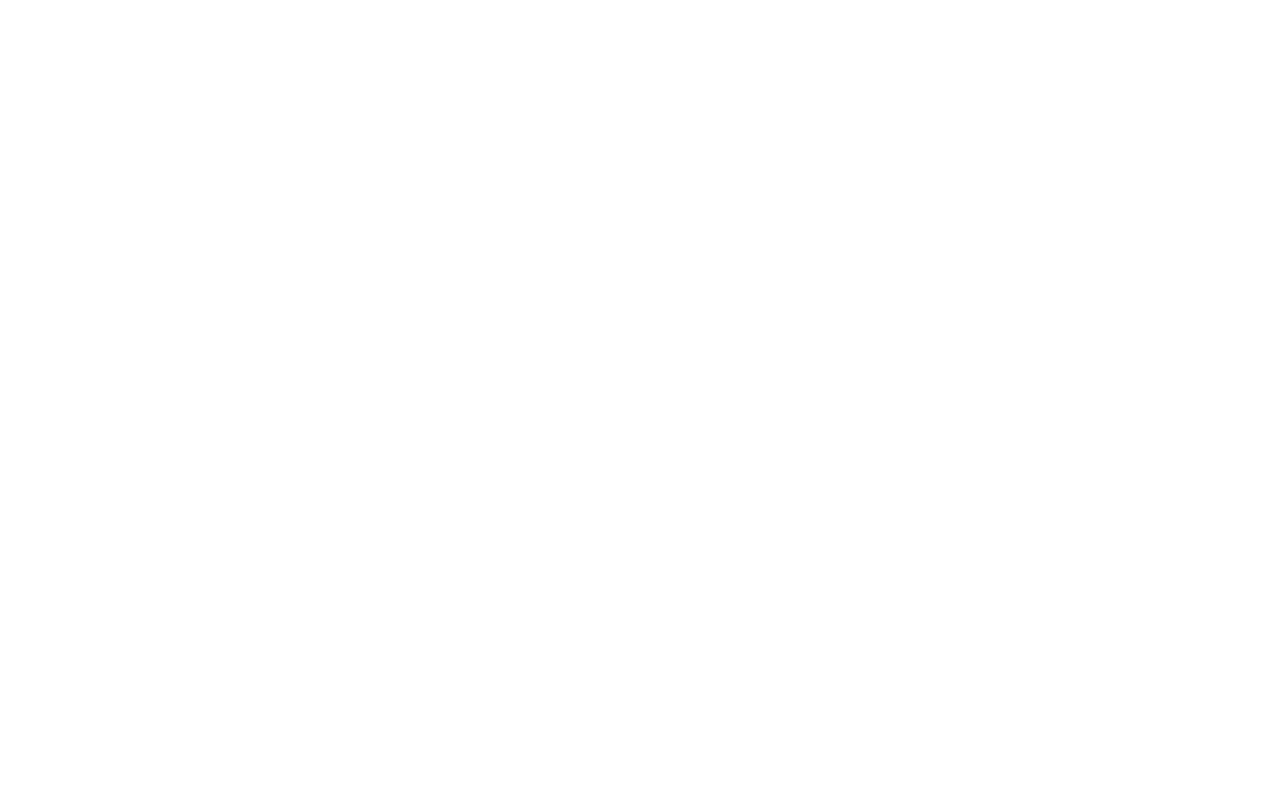
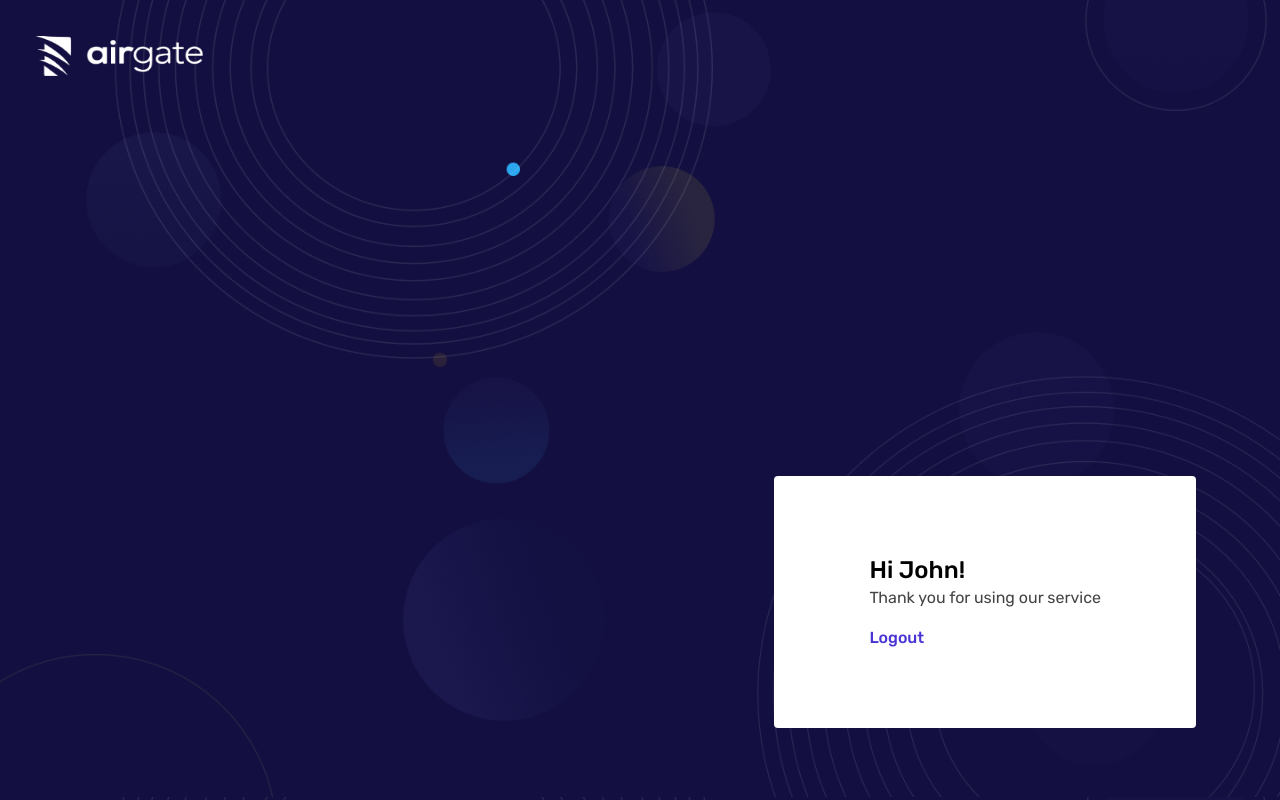
Before and after one commit to Deelyah/cordelia-callphone, a React (Vite) app: page / in a window 1280 px wide. Built offline with nearby package versions, Linux system fonts and the light colour scheme; sample sign-in values are in the browser's storage.

Commit message:
fix: home route issue

```diff
--- a/src/App.jsx
+++ b/src/App.jsx
@@ -11,7 +11,7 @@
         <Routes>
           <Route path="/login" element={<Login />}></Route>
           <Route path="/" element={<ProtectedRoute />}>
-            <Route path="home" element={<Home />} />
+            <Route path="" element={<Home />} />
           </Route>
         </Routes>
       </BrowserRouter>
```
